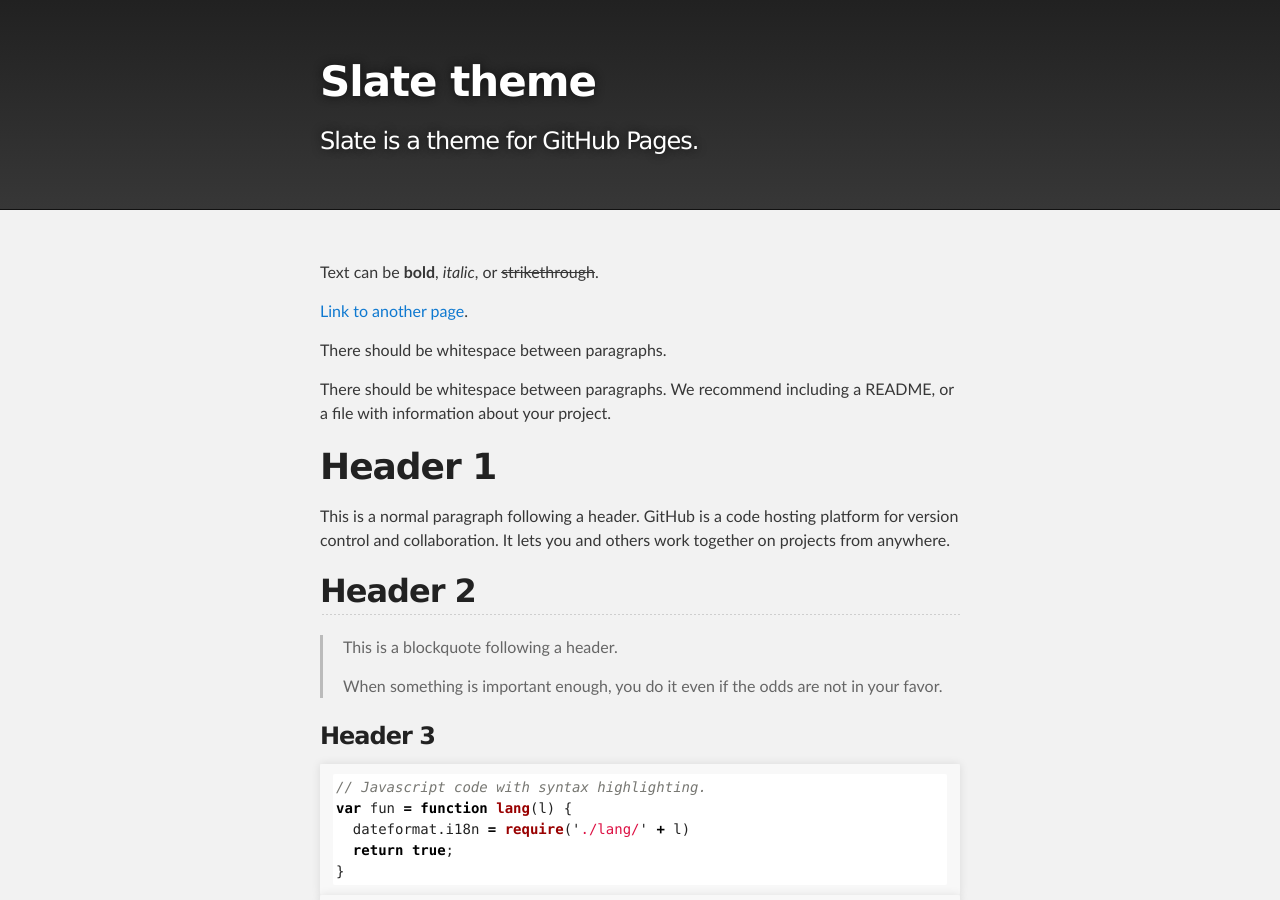
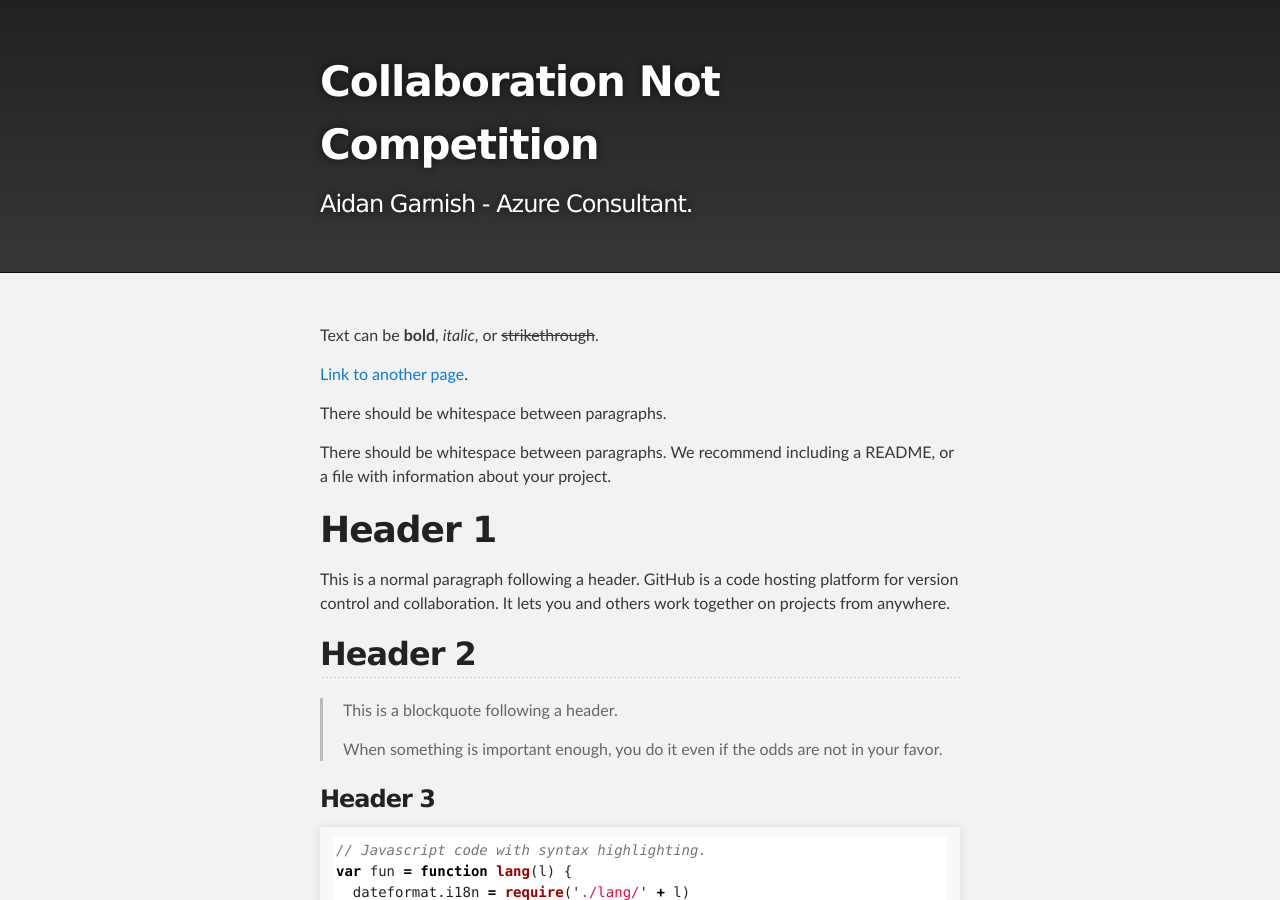
Before and after one commit to aidangarnish/aidangarnish.github.io, a Jekyll site: the page built from index.md, in a window 1280 px wide and 900 px high. Built offline with Jekyll 4.4.1, drawn with Linux system fonts in a browser that asks for light colours.

Commit message:
Updated site title

```diff
--- a/_config.yml
+++ b/_config.yml
@@ -1,5 +1,5 @@
-title: Slate theme
-description: Slate is a theme for GitHub Pages.
+title: Collaboration Not Competition
+description: Aidan Garnish - Azure Consultant.
 show_downloads: true
 google_analytics:
 theme: jekyll-theme-slate
```
